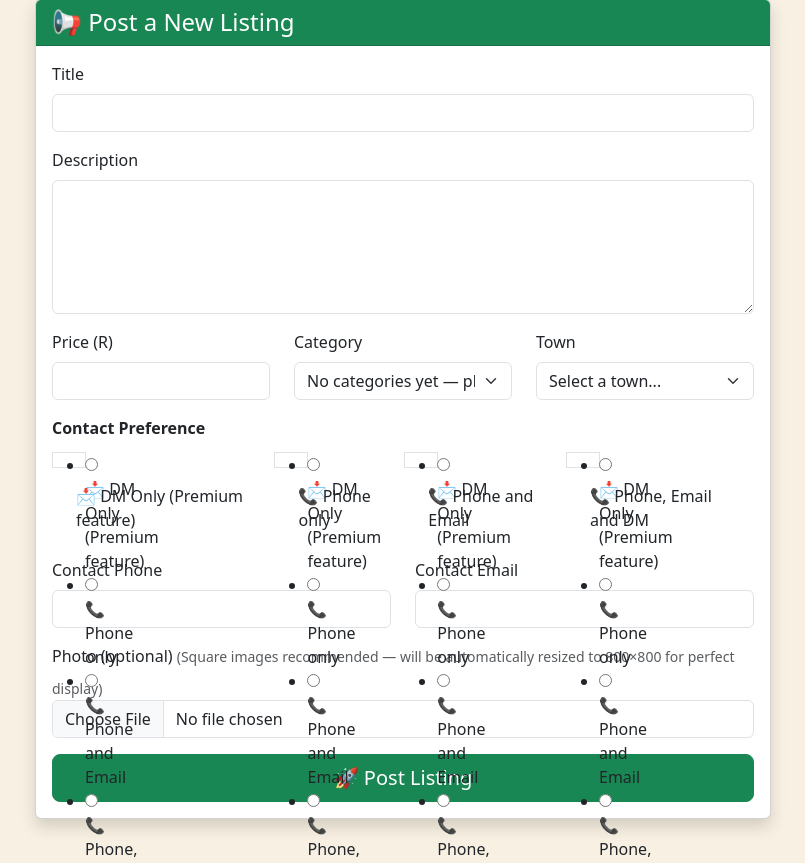
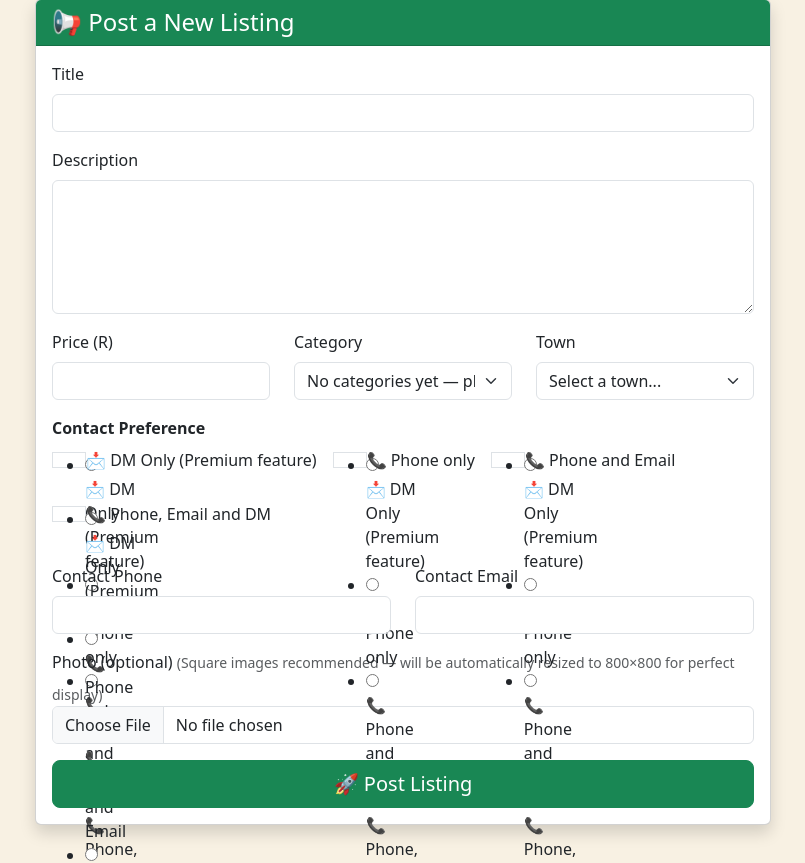
Before and after one commit to MarketExpander99/VolstruisGids, a Flask app: page /listings/create in a window 1280 px wide. Shown: the part 105-968 px from the top of the page, without its empty margins (237-1042 px from the left). Run offline with Flask 3, Linux system fonts and the light colour scheme; the visitor is signed in with stand-in values (Sample User, id 1); data that the repository does not hold is empty.

Commit message:
fixed-layout-issue

```diff
--- a/app/templates/listings/create.html
+++ b/app/templates/listings/create.html
@@ -55,21 +55,23 @@
                             </div>
                         </div>
 
-                        <!-- Contact Preference -->
+                        <!-- Contact Preference - CLEAN radio group -->
                         <div class="mb-4">
                             {{ form.contact_preference.label(class="form-label fw-bold") }}
-                            <div class="btn-group w-100" role="group">
+                            <div class="d-flex flex-wrap gap-3">
                                 {% for value, label in form.contact_preference.choices %}
-                                    <div class="form-check form-check-inline">
+                                    <div class="form-check">
                                         {{ form.contact_preference(value=value, id='pref_'+value, class='form-check-input') }}
-                                        <label class="form-check-label" for="pref_{{ value }}">{{ label }}</label>
+                                        <label class="form-check-label" for="pref_{{ value }}">
+                                            {{ label }}
+                                        </label>
                                     </div>
                                 {% endfor %}
                             </div>
                             {% for error in form.contact_preference.errors %}<div class="text-danger">{{ error }}</div>{% endfor %}
                         </div>
 
-                        <!-- Conditional Phone & Email -->
+                        <!-- Conditional Phone & Email (shown/hidden by JS) -->
                         <div id="contact-details" class="row">
                             <div class="col-md-6 mb-3">
                                 {{ form.contact_phone.label(class="form-label") }}
@@ -123,7 +125,7 @@
         });
     }
 
-    // Contact preference logic
+    // Contact preference logic - clean toggle
     const radios = document.querySelectorAll('input[name="contact_preference"]');
     const contactDetails = document.getElementById('contact-details');
     const phoneField = document.getElementById('contact_phone');
@@ -138,12 +140,12 @@
         } else {
             contactDetails.style.display = 'flex';
             phoneField.required = true;
-            emailField.required = false; // email optional in some options
+            emailField.required = false;
         }
     }
 
     radios.forEach(radio => radio.addEventListener('change', toggleContactFields));
-    // Initial state
+    // Set initial state
     toggleContactFields();
 </script>
 {% endblock %}
```
